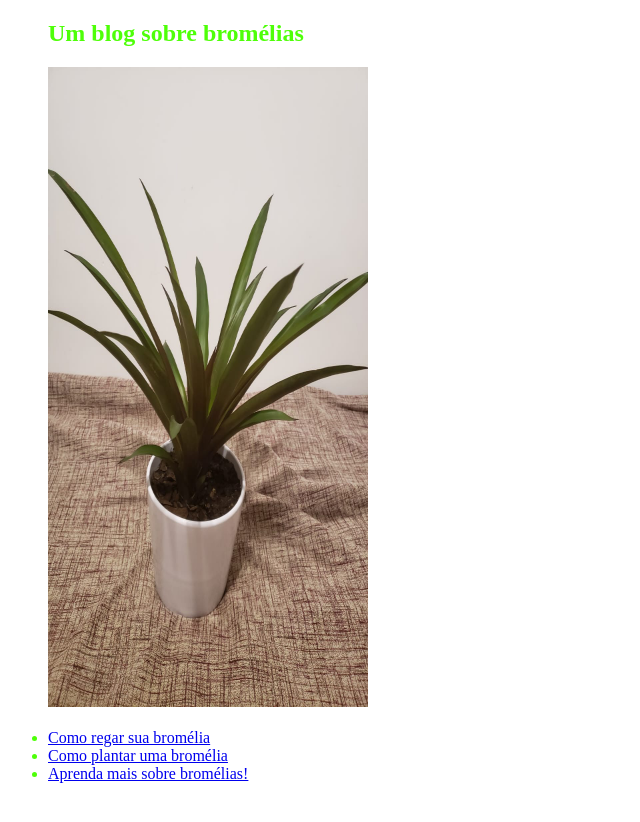
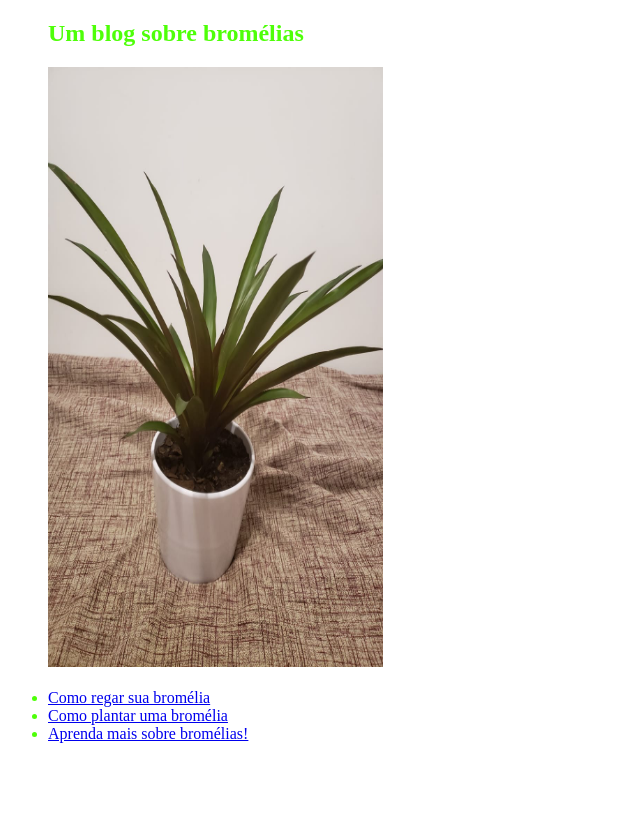
Before and after one commit to AdrianoAntongiovanni/BlogAdriano, a Jekyll site: the page built from index.markdown, in a window 1280 px wide. Shown: the top 822 px of the page, without its empty margins (0-640 px from the left). Built offline with Jekyll 4.4.1, drawn with Linux system fonts in a browser that asks for light colours.

Commit message:
Ajuste de tamnho de imagem final

```diff
--- a/_layouts/home.html
+++ b/_layouts/home.html
@@ -6,7 +6,7 @@ layout: default
         Um blog sobre bromélias
     </h2>
     <header>
-        <img src = "{{ '/assets/images/bromelia.png' | relative_url }}" alt = "Bromelia" width = "320" height = "640">
+        <img src = "{{ '/assets/images/bromelia.png' | relative_url }}" alt = "Bromelia" width = "335" height = "600">
     </header> <br>
     {% for post in site.posts %}
         <li>
```
